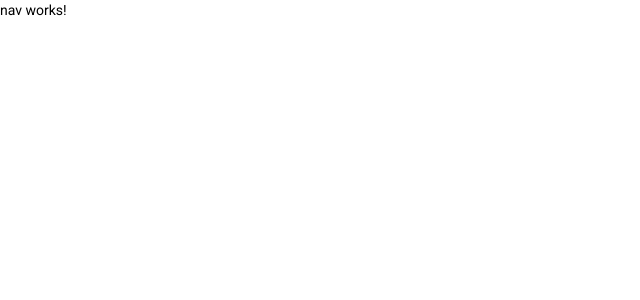
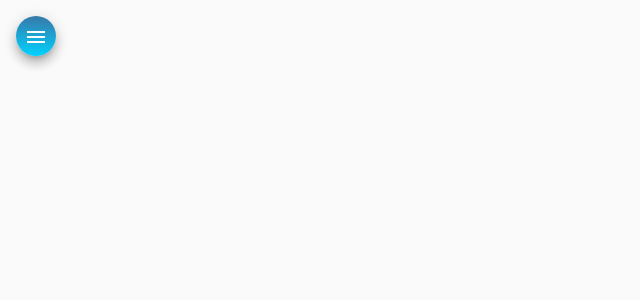
Before and after one commit to camilarqf/helpdesk-front, an Angular app: page / in a window 1280 px wide. Shown: the top 300 px of the page, without its empty margins (0-640 px from the left). Built offline with nearby package versions, Linux system fonts and the light colour scheme.

Commit message:
adiciona css ao NAV

```diff
--- a/src/app/components/nav/nav.component.css
+++ b/src/app/components/nav/nav.component.css
@@ -0,0 +1,41 @@
+.container {
+  height: 100%;
+}
+
+.sidenav {
+  width: 13rem;
+  color: white;
+  background: rgb(2, 0, 36);
+  background: linear-gradient(
+    183deg,
+    rgba(2, 0, 36, 1) 0%,
+    rgba(56, 118, 167, 1) 0%,
+    rgba(0, 212, 255, 1) 100%
+  );
+}
+
+img {
+  width: 100%;
+  height: 7rem;
+  margin: 0.8rem auto 1rem auto;
+}
+
+.sidenav a {
+  color: white;
+}
+
+.sidenav i {
+  margin-right: 0.6rem;
+}
+
+.menu {
+  margin: 1rem auto auto 1rem;
+  color: white;
+  background: rgb(2, 0, 36);
+  background: linear-gradient(
+    183deg,
+    rgba(2, 0, 36, 1) 0%,
+    rgba(56, 118, 167, 1) 0%,
+    rgba(0, 212, 255, 1) 100%
+  );
+}
--- a/src/app/components/nav/nav.component.html
+++ b/src/app/components/nav/nav.component.html
@@ -1 +1,36 @@
-<p>nav works!</p>
+<mat-drawer-container class="container" autosize>
+  <mat-drawer #drawer class="sidenav" mode="side">
+      <img src="/assets/img/side-image.svg" alt="Imagem de navegação">
+    <mat-nav-list class="nav-list">
+      <a mat-list-item routerLink="/">
+        <i class="material-icons">home</i>
+        Home
+      </a>
+      <a mat-list-item routerLink="/">
+        <i class="material-icons">account_circle</i>
+        Técnicos
+      </a>
+      <a mat-list-item routerLink="/">
+        <i class="material-icons">person</i>
+        Clientes
+      </a>
+      <a mat-list-item routerLink="/">
+        <i class="material-icons">code</i>
+        Github
+      </a>
+      <a mat-list-item routerLink="/">
+        <i class="material-icons">logout</i>
+        Logout
+      </a>
+    </mat-nav-list>
+  </mat-drawer>
+  <div class="sidenav-content">
+    <button
+      class="menu mat-elevation-z8"
+      (click)="drawer.toggle()"
+      mat-icon-button
+    >
+      <mat-icon>menu</mat-icon>
+    </button>
+  </div>
+</mat-drawer-container>
--- a/src/styles.css
+++ b/src/styles.css
@@ -1,4 +1,5 @@
 /* You can add global styles to this file, and also import other style files */
+@import "../node_modules/@angular/material/prebuilt-themes/deeppurple-amber.css";
 
 html, body { height: 100%; }
 body { margin: 0; font-family: Roboto, "Helvetica Neue", sans-serif; }
```
Also changed, not shown: src/assets/img/side-image.svg (added).
